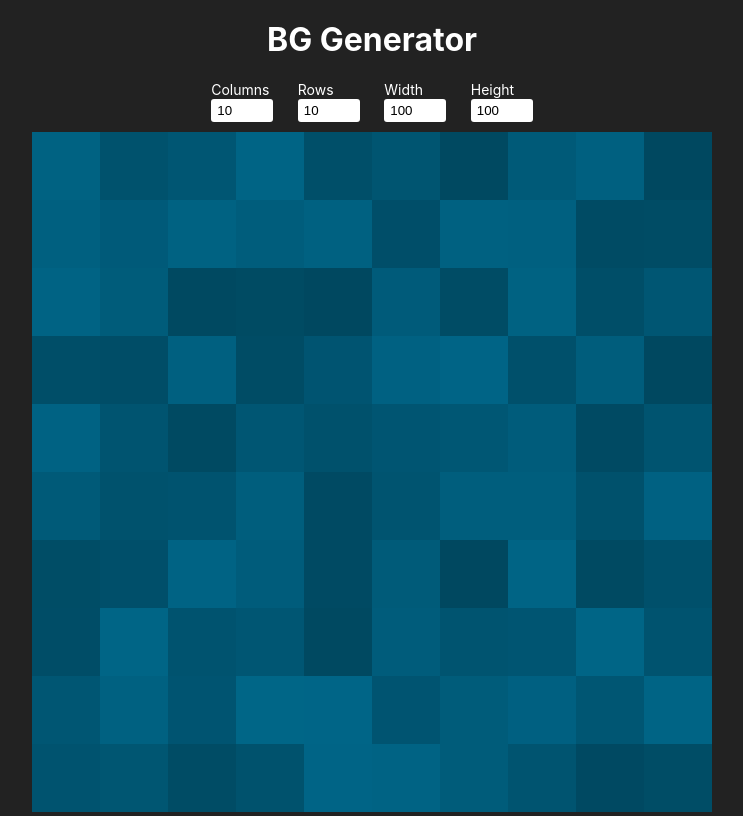
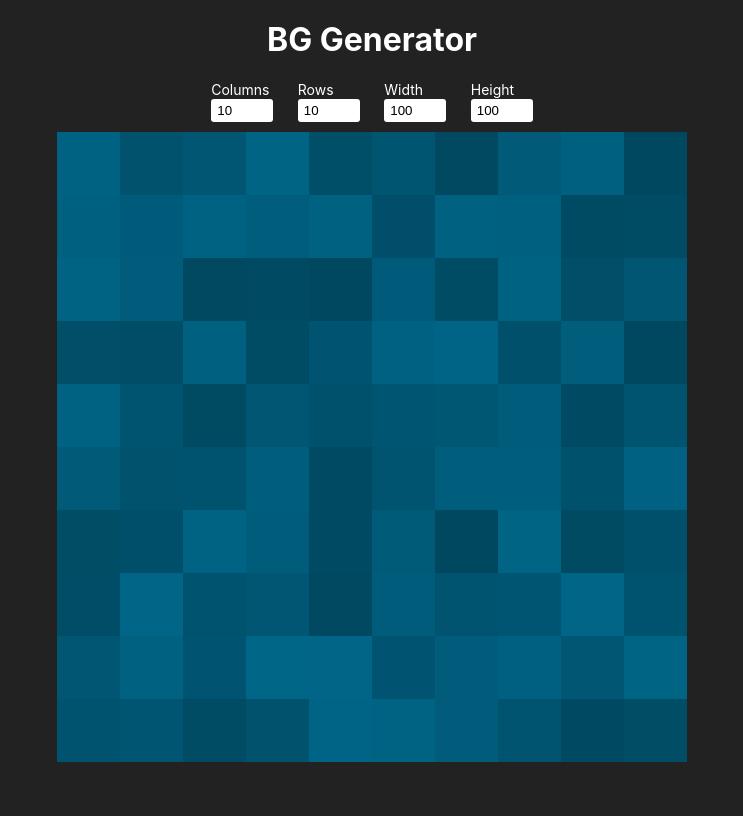
Before and after one commit to caleb531/bg-generator, a SvelteKit app: page / in a window 1280 px wide. Shown: the whole page, without its empty margins (268-1011 px from the left). Built offline with nearby package versions, Linux system fonts and the light colour scheme.

Commit message:
Fix auto-height of grid to fit viewport

```diff
--- a/src/routes/+page.svelte
+++ b/src/routes/+page.svelte
@@ -8,7 +8,9 @@
   <title>BG Generator | Caleb Evans</title>
 </svelte:head>
 
-<h1>BG Generator</h1>
+<header class="app-header">
+  <h1>BG Generator</h1>
+  <GridControls />
+</header>
 
-<GridControls />
 <Grid />
--- a/src/styles/index.scss
+++ b/src/styles/index.scss
@@ -17,10 +17,10 @@ a {
 
 .image-canvas {
   width: 100%;
-  max-height: calc(100vh - 120px);
+  max-height: calc(100vh - 170px);
 }
 
-.grid-controls {
+.app-header {
   margin-bottom: 10px;
 }
 
```
